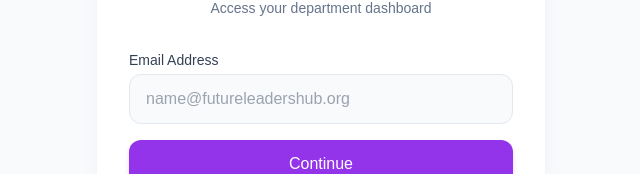
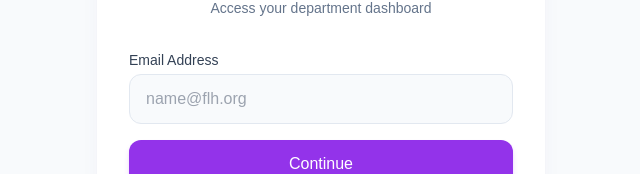
Before and after one commit to N1kolozz/FLH-Dashboard-Tracker, a Next.js app: page /login in a window 1280 px wide. Shown: the part 371-545 px from the top of the page, without its empty margins (319-959 px from the left). Built offline with nearby package versions, Linux system fonts and the light colour scheme; no server answers.

Commit message:
fix: Update email placeholder in login input field for consistency with domain change.

```diff
--- a/app/login/page.tsx
+++ b/app/login/page.tsx
@@ -96,7 +96,7 @@ export default function LoginPage() {
                   value={email}
                   onChange={(e) => setEmail(e.target.value)}
                   className="w-full px-4 py-3 bg-slate-50 border border-slate-200 rounded-xl focus:ring-2 focus:ring-purple-500 focus:border-transparent transition-colors outline-none text-slate-700"
-                  placeholder="name@futureleadershub.org"
+                  placeholder="name@flh.org"
                   required
                 />
               </div>
```
